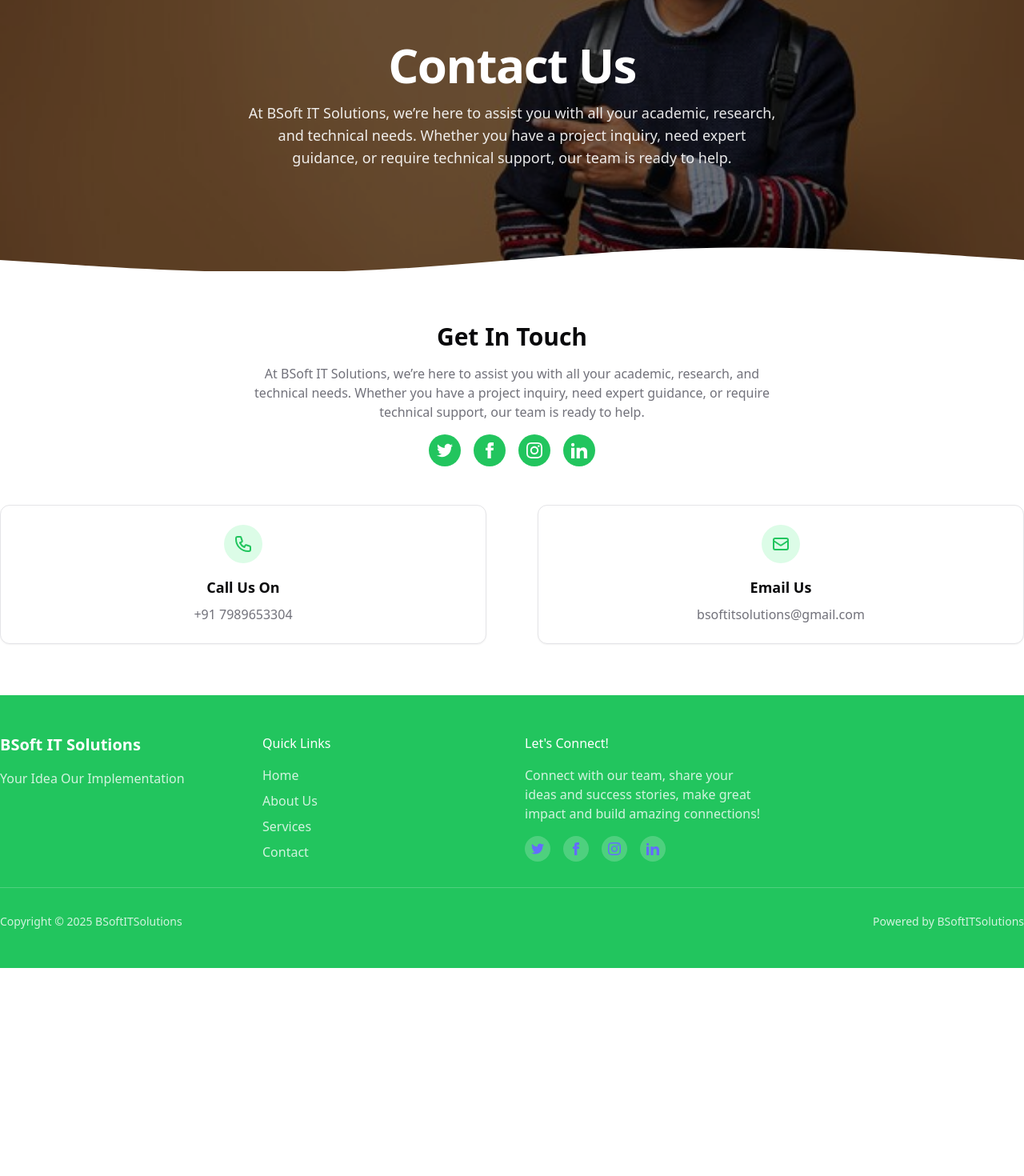
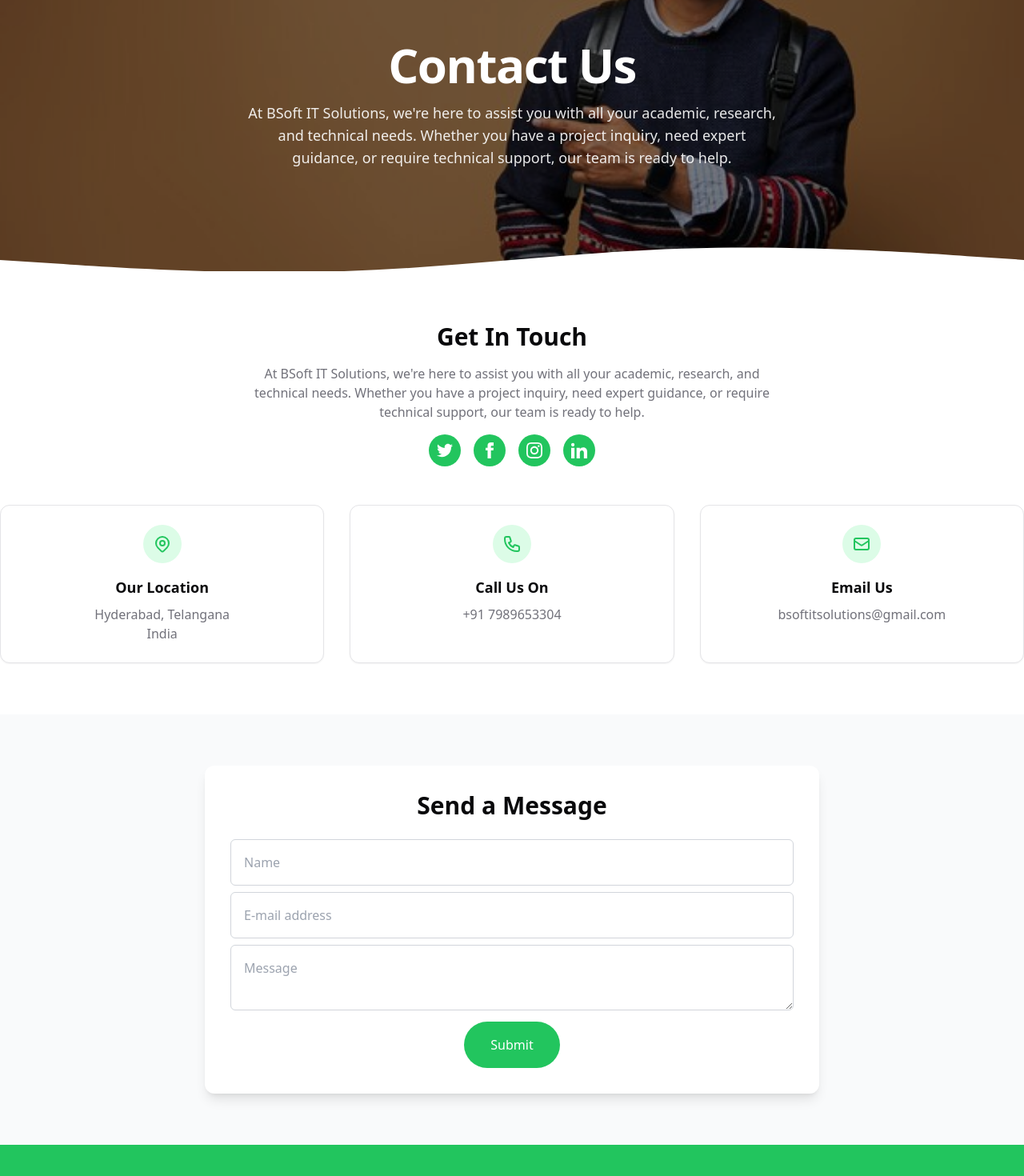
Before and after one commit to BSoftITSolutions/BSoft_ITSolutions, a React (Vite) app: page /contact in a window 1280 px wide. Shown: the part 140-1610 px from the top of the page at 80% size. Before the commit the page ends 1350 px from the top, so only its background shows below. Built offline with nearby package versions, Linux system fonts and the light colour scheme.

Commit message:
Update Contact.tsx

```diff
--- a/src/pages/Contact.tsx
+++ b/src/pages/Contact.tsx
@@ -1,12 +1,82 @@
-import { Link } from "react-router-dom"
-import { Card, CardContent } from "@/components/ui/card"
-
+import { Link } from "react-router-dom";
+import { Card, CardContent } from "@/components/ui/card";
+import { useState } from "react";
+import React, { useRef } from 'react';
+import emailjs from "@emailjs/browser";
 
 export default function ContactPage() {
+    const form = useRef<HTMLFormElement>(null);
+
+    const [formData, setFormData] = useState({
+        name: "",
+        email: "",
+        message: "",
+    });
+    const [isSubmitting, setIsSubmitting] = useState(false);
+    const [formStatus, setFormStatus] = useState({ success: false, message: "" });
+
+    const handleChange = (e: React.ChangeEvent<HTMLInputElement | HTMLTextAreaElement>) => {
+        const { name, value } = e.target;
+        setFormData(prevState => ({
+            ...prevState,
+            [name]: value
+        }));
+    };
+
+    // const handleSubmit = async (e: React.FormEvent<HTMLFormElement>) => {
+    //     e.preventDefault();
+    //     setIsSubmitting(true);
+
+    //     try {
+    //         // Using EmailJS to send emails without a backend
+    //         // You'll need to sign up at emailjs.com and get your service ID, template ID, and user ID
+    //         await emailjs.send(
+    //             "service_hrdzv0l", // Replace with your EmailJS service ID
+    //             "template_7gqk7g5", // Replace with your EmailJS template ID
+    //             {
+    //                 to_email: "bsoftitsolutions@gmail.com",
+    //                 from_name: formData.name,
+    //                 reply_to: formData.email,
+    //                 message: formData.message,
+    //             },
+    //             "ET1hypSWz4REXXypS" // Replace with your EmailJS public key
+    //         );
+
+    //         setFormStatus({
+    //             success: true,
+    //             message: "Thank you for your message! We'll get back to you soon."
+    //         });
+    //         setFormData({ name: "", email: "", message: "" });
+    //     } catch (error) {
+    //         console.error("Failed to send email:", error);
+    //         setFormStatus({
+    //             success: false,
+    //             message: "Something went wrong. Please try again later."
+    //         });
+    //     } finally {
+    //         setIsSubmitting(false);
+    //     }
+    // };
+
+    const sendEmail = (e) => {
+        e.preventDefault();
+
+        emailjs
+            .sendForm('service_iw0se5c', 'template_kxbq5qo', form.current, {
+                publicKey: '1wJ4HsLzA21F2fTbz',
+            })
+            .then(
+                () => {
+                    console.log('SUCCESS!');
+                },
+                (error) => {
+                    console.log('FAILED...', error.text);
+                },
+            );
+    };
+
     return (
         <div className="flex min-h-screen flex-col">
-
-
             <main className="flex-1">
                 {/* Hero Section */}
                 <section className="relative">
@@ -15,7 +85,7 @@ export default function ContactPage() {
                         <img
                             src="/public/heroimage1.png"
                             alt="Contact Us"
-                            className="w-full h-full object-cover brightness-[0.7]"
+                            className="w-full h-full object-cover brightness-75"
                         />
                     </div>
 
@@ -27,7 +97,7 @@ export default function ContactPage() {
                         <div className="max-w-2xl space-y-4 text-white">
                             <h1 className="text-4xl font-bold tracking-tight sm:text-5xl md:text-6xl">Contact Us</h1>
                             <p className="text-lg text-white/90">
-                                At BSoft IT Solutions, we’re here to assist you with all your academic, research, and technical needs. Whether you have a project inquiry, need expert guidance, or require technical support, our team is ready to help.
+                                At BSoft IT Solutions, we're here to assist you with all your academic, research, and technical needs. Whether you have a project inquiry, need expert guidance, or require technical support, our team is ready to help.
                             </p>
                         </div>
                     </div>
@@ -40,13 +110,12 @@ export default function ContactPage() {
                     </div>
                 </section>
 
-
                 {/* Get In Touch */}
                 <section className="container py-16">
                     <div className="text-center space-y-4 mb-12">
                         <h2 className="text-3xl font-bold">Get In Touch</h2>
                         <p className="text-muted-foreground max-w-2xl mx-auto">
-                            At BSoft IT Solutions, we’re here to assist you with all your academic, research, and technical needs. Whether you have a project inquiry, need expert guidance, or require technical support, our team is ready to help.
+                            At BSoft IT Solutions, we're here to assist you with all your academic, research, and technical needs. Whether you have a project inquiry, need expert guidance, or require technical support, our team is ready to help.
                         </p>
                         <div className="flex justify-center gap-4 mt-4">
                             <Link
@@ -84,8 +153,8 @@ export default function ContactPage() {
                         </div>
                     </div>
 
-                    <div className="grid grid-cols-1 md:grid-cols-2 gap-16">
-                        {/* <Card className="border shadow-sm">
+                    <div className="grid grid-cols-1 md:grid-cols-3 gap-8">
+                        <Card className="border shadow-sm">
                             <CardContent className="p-6 flex flex-col items-center text-center">
                                 <div className="h-12 w-12 rounded-full bg-green-100 flex items-center justify-center mb-4">
                                     <svg className="h-6 w-6 text-green-500" fill="none" viewBox="0 0 24 24" stroke="currentColor">
@@ -105,12 +174,12 @@ export default function ContactPage() {
                                 </div>
                                 <h3 className="font-bold text-lg mb-2">Our Location</h3>
                                 <p className="text-muted-foreground">
-                                    68 East 12th Street, 1st Floor
+                                    Hyderabad, Telangana
                                     <br />
-                                    New York, NY, 10022
+                                    India
                                 </p>
                             </CardContent>
-                        </Card> */}
+                        </Card>
 
                         <Card className="border shadow-sm">
                             <CardContent className="p-6 flex flex-col items-center text-center">
@@ -152,13 +221,101 @@ export default function ContactPage() {
                     </div>
                 </section>
 
-                {/* Map Section */}
-                {/* <section className="w-full h-96 relative">
-                    <img src="/placeholder.svg?height=600&width=1200&text=Google Map" alt="Map" className="object-cover" />
-                </section> */}
+                {/* Contact Form Section */}
+                <section className="py-16 bg-gray-50">
+                    <div className="container">
+                        <div className="max-w-3xl mx-auto">
+                            <Card className="border-0 shadow-lg">
+                                <CardContent className="p-8">
+                                    <h2 className="text-3xl font-bold text-center mb-6">Send a Message</h2>
 
-                {/* Contact Form */}
+                                    {formStatus.message && (
+                                        <div className={`mb-6 p-4 rounded-md ${formStatus.success ? 'bg-green-100 text-green-700' : 'bg-red-100 text-red-700'}`}>
+                                            {formStatus.message}
+                                        </div>
+                                    )}
 
+                                    <form ref={form} onSubmit={sendEmail}>
+                                        <input type="text" name="from_name"
+                                            placeholder="Name"
+                                            className="w-full p-4 mb-2 border border-gray-300 rounded-md focus:outline-none focus:ring-2 focus:ring-green-500 bg-white"
+                                            required
+                                        />
+                                        <input type="email" name="from_email"
+                                            placeholder="E-mail address"
+                                            className="w-full p-4 mb-2 border border-gray-300 rounded-md focus:outline-none focus:ring-2 focus:ring-green-500 bg-white"
+                                            required
+                                        />
+                                        <textarea name="message"
+                                            placeholder="Message"
+                                            className="w-full p-4 mb-2 border border-gray-300 rounded-md focus:outline-none focus:ring-2 focus:ring-green-500 bg-white"
+                                            required
+                                        />
+                                        {/* <input type="submit" value="Send" /> */}
+                                        <div className="flex justify-center">
+                                            <button
+                                                type="submit"
+                                                className="px-8 py-4 bg-green-500 text-white font-medium rounded-full hover:bg-green-600 transition-colors w-full md:w-auto disabled:opacity-70 disabled:cursor-not-allowed"
+                                                disabled={isSubmitting}
+                                            >
+                                                {isSubmitting ? "Sending..." : "Submit"}
+                                            </button>
+                                        </div>
+
+                                        {/* <div>
+                                            <input
+                                                type="text"
+                                                name="from_name"
+                                                value={formData.name}
+                                                onChange={handleChange}
+                                                placeholder="Name"
+                                                className="w-full p-4 border border-gray-300 rounded-md focus:outline-none focus:ring-2 focus:ring-green-500 bg-white"
+                                                required
+                                            />
+                                        </div>
+
+                                        <div>
+                                            <input
+                                                type="email"
+                                                name="email"
+                                                value={formData.email}
+                                                onChange={handleChange}
+                                                placeholder="E-mail address"
+                                                className="w-full p-4 border border-gray-300 rounded-md focus:outline-none focus:ring-2 focus:ring-green-500 bg-white"
+                                                required
+                                            />
+                                        </div>
+
+                                        <div>
+                                            <textarea
+                                                name="message"
+                                                value={formData.message}
+                                                onChange={handleChange}
+                                                placeholder="Message"
+                                                className="w-full p-4 border border-gray-300 rounded-md focus:outline-none focus:ring-2 focus:ring-green-500 bg-white"
+                                                required
+                                            ></textarea>
+                                        </div>
+
+                                        <div className="text-sm text-gray-500">
+                                            By submitting, you agree to the processing of your personal data by us as described in the Privacy Statement.
+                                        </div>
+
+                                        <div className="flex justify-center">
+                                            <button
+                                                type="submit"
+                                                className="px-8 py-4 bg-green-500 text-white font-medium rounded-full hover:bg-green-600 transition-colors w-full md:w-auto disabled:opacity-70 disabled:cursor-not-allowed"
+                                                disabled={isSubmitting}
+                                            >
+                                                {isSubmitting ? "Sending..." : "Submit"}
+                                            </button>
+                                        </div> */}
+                                    </form>
+                                </CardContent>
+                            </Card>
+                        </div>
+                    </div>
+                </section>
             </main>
 
             {/* Footer */}
@@ -189,7 +346,6 @@ export default function ContactPage() {
                                         Services
                                     </Link>
                                 </li>
-
                                 <li>
                                     <Link to="/contact" className="text-white/80 hover:text-white">
                                         Contact
@@ -197,31 +353,6 @@ export default function ContactPage() {
                                 </li>
                             </ul>
                         </div>
-                        {/* <div>
-                            <h4 className="font-medium mb-4">Important Links</h4>
-                            <ul className="space-y-2">
-                                <li>
-                                    <Link to="/terms" className="text-white/80 hover:text-white">
-                                        Terms and Conditions
-                                    </Link>
-                                </li>
-                                <li>
-                                    <Link to="/legal" className="text-white/80 hover:text-white">
-                                        Legal
-                                    </Link>
-                                </li>
-                                <li>
-                                    <Link to="/business" className="text-white/80 hover:text-white">
-                                        Business
-                                    </Link>
-                                </li>
-                                <li>
-                                    <Link to="/partners" className="text-white/80 hover:text-white">
-                                        Partners
-                                    </Link>
-                                </li>
-                            </ul>
-                        </div> */}
                         <div>
                             <h4 className="font-medium mb-4">Let's Connect!</h4>
                             <p className="text-white/80 mb-4">Connect with our team, share your ideas and success stories, make great impact and build amazing connections!</p>
@@ -268,5 +399,5 @@ export default function ContactPage() {
                 </div>
             </footer>
         </div>
-    )
+    );
 }
```
